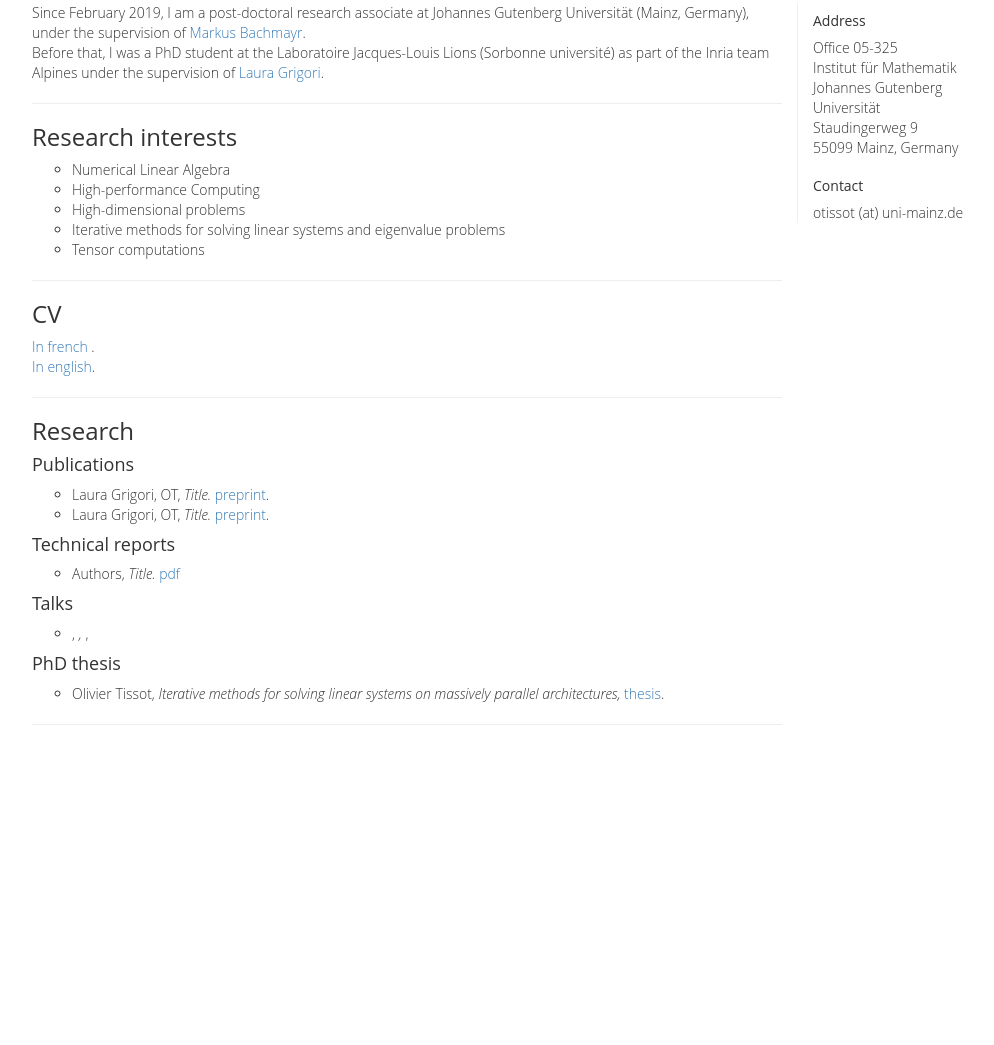
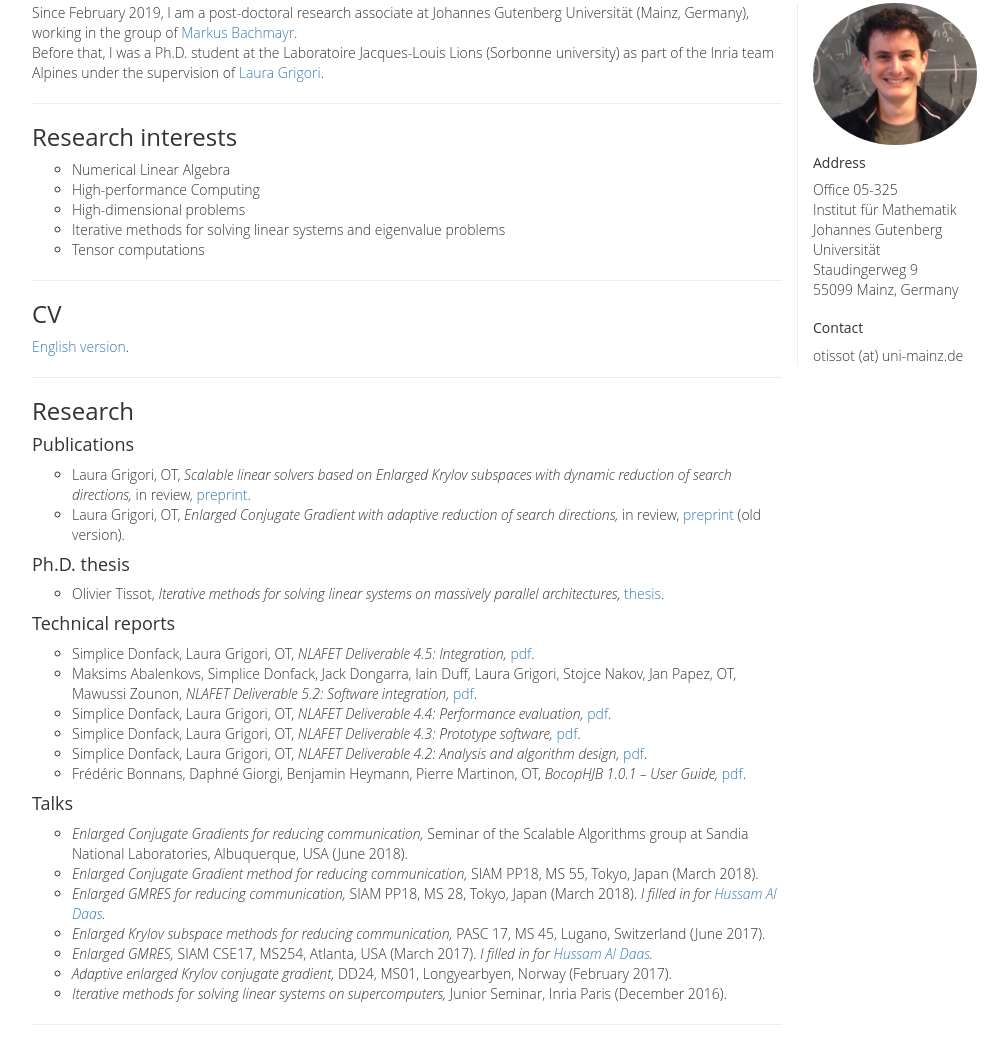
Before and after one commit to otissot/otissot.github.io, a plain HTML site: page index.html in a window 1280 px wide. Shown: the part 188-1233 px from the top of the page, without its empty margins (38-1032 px from the left). Before the commit the page ends 933 px from the top, so only its background shows below. Drawn offline with nearby package versions, Linux system fonts and the light colour scheme.

Commit message:
Add more content

```diff
--- a/index.html
+++ b/index.html
@@ -68,12 +68,12 @@
             <li>
                 Since February 2019, I am a post-doctoral research associate
                 at Johannes Gutenberg Universität (Mainz, Germany),
-                under the supervision of
+                working in the group of
                 <a href="https://www.nummath.math.uni-mainz.de/bachmayr/">Markus Bachmayr</a>.
 
                 <br>
-                Before that, I was a PhD student at the <a href="https://www.ljll.math.upmc.fr/" style="color:inherit">Laboratoire Jacques-Louis Lions
-                </a> (Sorbonne université) as part of the Inria team <a href="https://team.inria.fr/alpines/fr/" style="color:inherit">Alpines</a>
+                Before that, I was a Ph.D. student at the <a href="https://www.ljll.math.upmc.fr/" style="color:inherit">Laboratoire Jacques-Louis Lions
+                </a> (Sorbonne university) as part of the Inria team <a href="https://team.inria.fr/alpines/fr/" style="color:inherit">Alpines</a>
                  under the supervision of <a href="https://who.rocq.inria.fr/Laura.Grigori/">Laura Grigori</a>.
 
                 <!-- <br>
@@ -96,9 +96,7 @@
             <hr>
             <h3>CV</h3>
 
-            <a href="" >In french</a> <!-- , last updated -->.
-            <br>
-            <a href="" >In english</a><!-- , last updated -->.
+            <a href="" >English version</a>.
 
 
             <hr>
@@ -110,29 +108,86 @@
                 <li>
                 Laura Grigori, OT,
                 <i>
-                    Title.
+									Scalable linear solvers based on Enlarged Krylov subspaces with
+                  dynamic reduction of search directions,
                 </i>
-                <a href="">preprint</a>.
+                in review, <a href="https://hal.inria.fr/hal-01828521/document">preprint</a>.
              </ul>
              <ul>
              		<li>
                 Laura Grigori, OT,
                 <i>
-                		Title.
+                		Enlarged Conjugate Gradient with adaptive reduction of search directions,
                 </i>
-                <a href="">preprint</a>.
+                in review, <a href="https://hal.inria.fr/hal-01451199v2/document">preprint</a> (old version).
               </ul>
+
+							<h4>
+							Ph.D. thesis
+							</h4>
+									<ul>
+											<li>
+												Olivier Tissot,
+												<i> Iterative methods for solving linear systems on massively parallel architectures, </i>
+												<a href="doc/thesis.pdf">thesis</a>.
+												</li>
+									</ul>
 
 							<h4>
 	              Technical reports
               </h4>
             	<ul>
               		<li>
-                	Authors,
+                	Simplice Donfack, Laura Grigori, OT,
                 	<i>
-                    	Title.
+                    	NLAFET Deliverable 4.5: Integration,
                 	</i>
-									<a href="">pdf</a>
+									<a href="http://www.nlafet.eu/wp-content/uploads/2016/01/Deliverable4.5.pdf">pdf</a>.
+                	</li>
+							</ul>
+							<ul>
+              		<li>
+                	Maksims Abalenkovs, Simplice Donfack, Jack Dongarra, Iain Duff, Laura Grigori, Stojce Nakov, Jan Papez, OT, Mawussi Zounon,
+                	<i>
+                    	NLAFET Deliverable 5.2: Software integration,
+                	</i>
+									<a href="http://www.nlafet.eu/wp-content/uploads/2016/01/Deliverable5.2-180427.pdf">pdf</a>.
+                	</li>
+							</ul>
+							<ul>
+              		<li>
+                	Simplice Donfack, Laura Grigori, OT,
+                	<i>
+                    	NLAFET Deliverable 4.4: Performance evaluation,
+                	</i>
+									<a href="http://www.nlafet.eu/wp-content/uploads/2016/01/Deliverable4.4-180427.pdf">pdf</a>.
+                	</li>
+							</ul>
+							<ul>
+              		<li>
+                	Simplice Donfack, Laura Grigori, OT,
+                	<i>
+                    	NLAFET Deliverable 4.3: Prototype software,
+                	</i>
+									<a href="http://www.nlafet.eu/wp-content/uploads/2016/01/NLAFET-D4.3-171031.pdf">pdf</a>.
+                	</li>
+							</ul>
+							<ul>
+              		<li>
+                	Simplice Donfack, Laura Grigori, OT,
+                	<i>
+                    	NLAFET Deliverable 4.2: Analysis and algorithm design,
+                	</i>
+									<a href="http://www.nlafet.eu/wp-content/uploads/2016/01/D4.2-Analysis-alg-design-170428-v1.0-final.pdf">pdf</a>.
+                	</li>
+							</ul>
+							<ul>
+              		<li>
+                	Frédéric Bonnans, Daphné Giorgi, Benjamin Heymann, Pierre Martinon, OT,
+                	<i>
+                    	BocopHJB 1.0.1 – User Guide,
+                	</i>
+									<a href="https://hal.inria.fr/hal-01192610/document">pdf</a>.
                 	</li>
 							</ul>
 
@@ -141,28 +196,52 @@
               </h4>
               	<ul>
                 	<li>
-                		,
-                	<i> , </i>
-									,
+                	<i> Enlarged Conjugate Gradients for reducing communication,</i>
+									Seminar of the Scalable Algorithms group at Sandia National Laboratories, Albuquerque, USA (June 2018).
                 	</li>
                 </ul>
-
-                <h4>
-                PhD thesis
-                </h4>
-                		<ul>
-                    		<li>
-                        	Olivier Tissot,
-                        	<i> Iterative methods for solving linear systems on massively parallel architectures, </i>
-                        	<a href="">thesis</a>.
-                        	</li>
-                    </ul>
+								<ul>
+                	<li>
+                	<i> Enlarged Conjugate Gradient method for reducing communication,</i>
+									SIAM PP18, MS 55, Tokyo, Japan (March 2018).
+                	</li>
+                </ul>
+								<ul>
+                	<li>
+                	<i> Enlarged GMRES for reducing communication,</i>
+									SIAM PP18, MS 28, Tokyo, Japan (March 2018). <i>I filled in for <a href="https://www.aldaas.net/">Hussam Al Daas</a>.</i>
+                	</li>
+                </ul>
+								<ul>
+                	<li>
+                	<i> Enlarged Krylov subspace methods for reducing communication,</i>
+									PASC 17, MS 45, Lugano, Switzerland (June 2017).
+                	</li>
+                </ul>
+								<ul>
+                	<li>
+                	<i> Enlarged GMRES,</i>
+									SIAM CSE17, MS254, Atlanta, USA (March 2017). <i>I filled in for <a href="https://www.aldaas.net/">Hussam Al Daas</a>.</i>
+                	</li>
+                </ul>
+								<ul>
+                	<li>
+                	<i> Adaptive enlarged Krylov conjugate gradient,</i>
+									DD24, MS01, Longyearbyen, Norway (February 2017).
+                	</li>
+                </ul>
+								<ul>
+                	<li>
+                	<i> Iterative methods for solving linear systems on supercomputers,</i>
+									Junior Seminar, Inria Paris (December 2016).
+                	</li>
+                </ul>
           <hr>
 
 		</div>
 		<div class="col-sm-2" style="border-left:1px solid #eeeeee">
 			<div align="center">
-		  <!--<img src="./img/photo.jpg" width="70%" style = "max-width:200px" class="thumbnail" > --></div>
+		  <img src="./img/TISSOT_Olivier.jpg" width="100%" style = "max-width:200px" class="img-circle" ></div>
 		  <address>
 				<h5> Address </h5>
 				Office 05-325 <br>
```
Also changed, not shown: img/TISSOT_Olivier.JPG (added), 1 other file.
